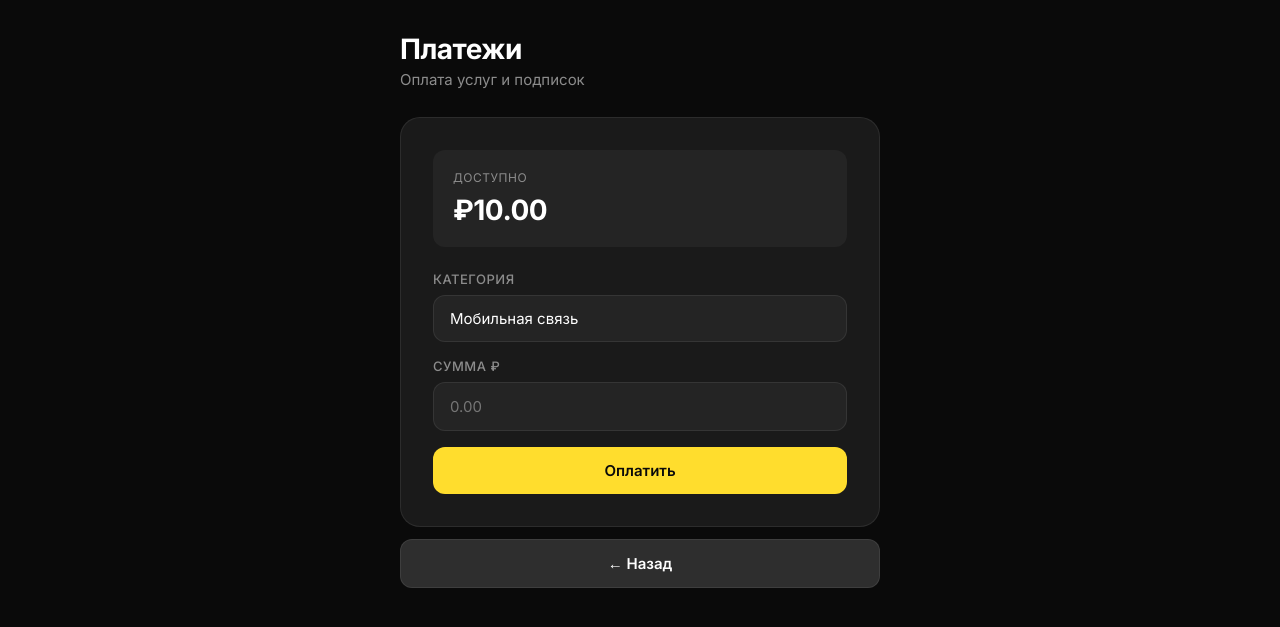
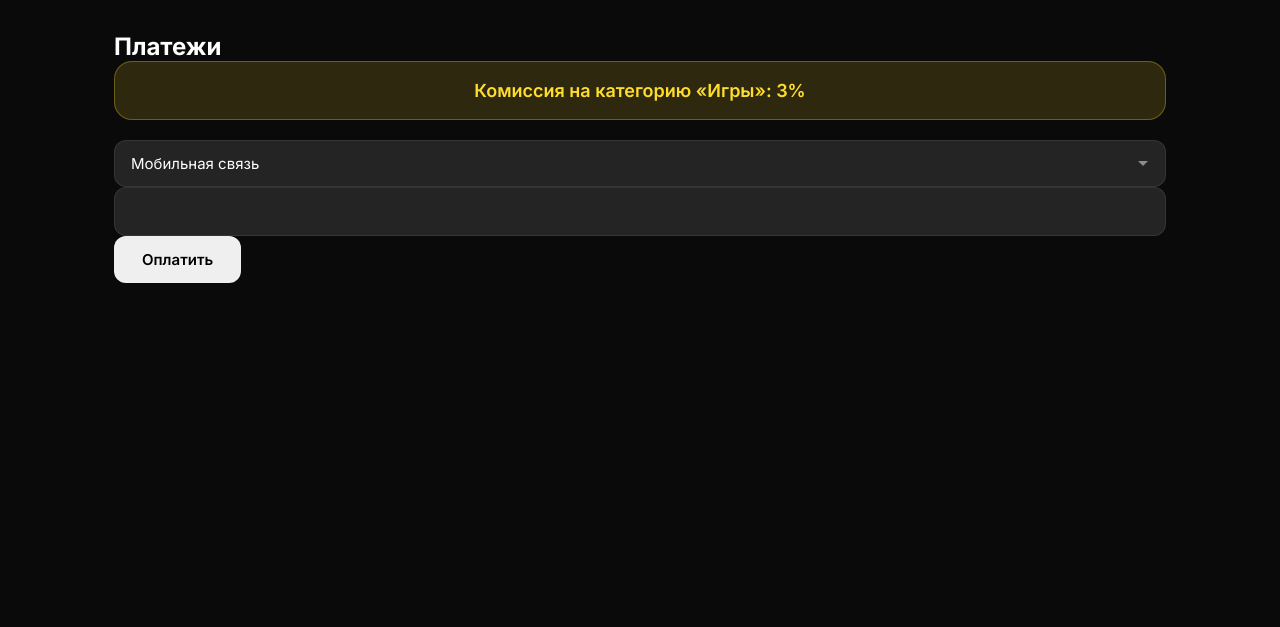
Before and after one commit to dimayzerk-ctrl/edubank6.1, a Flask app: page /payments in a window 1280 px wide. Shown: the part 64-691 px from the top of the page. Run offline with Flask 3, Linux system fonts and the light colour scheme; a user stored in the database is signed in; tables that the repository leaves empty hold one stand-in row (values such as "Sample post").

Commit message:
Update payments.html

```diff
--- a/templates/payments.html
+++ b/templates/payments.html
@@ -1,32 +1,28 @@
 {% extends "base.html" %}
+
 {% block content %}
-<div class="form-page">
-    <div class="page-header">
-        <h1>Платежи</h1>
-        <p>Оплата услуг и подписок</p>
+
+<div class="form-card">
+
+    <h2>Платежи</h2>
+
+    <div class="commission-warning">
+        Комиссия на категорию «Игры»:
+        {{ game_commission }}%
     </div>
-    <div class="card">
-        <div class="savings-stat" style="margin-bottom:24px;">
-            <div class="savings-stat-label">Доступно</div>
-            <div class="savings-stat-value">₽{{ "%.2f"|format(current_user.balance) }}</div>
-        </div>
-        <form method="POST">
-            {{ form.hidden_tag() }}
-            <div class="form-group">
-                <label class="form-label">Категория</label>
-                {{ form.category(class='form-input') }}
-            </div>
-            <div class="form-group">
-                <label class="form-label">Сумма ₽</label>
-                {{ form.amount(class='form-input', placeholder='0.00') }}
-            </div>
-            <div style="margin-top:8px;">
-                {{ form.submit(class='btn btn-primary btn-full') }}
-            </div>
-        </form>
-    </div>
-    <div style="margin-top:12px;">
-        <a href="/dashboard" class="btn btn-secondary btn-full">← Назад</a>
-    </div>
+
+    <form method="POST">
+
+        {{ form.hidden_tag() }}
+
+        {{ form.category(class="input-field") }}
+
+        {{ form.amount(class="input-field") }}
+
+        {{ form.submit(class="btn secondary full") }}
+
+    </form>
+
 </div>
+
 {% endblock %}
```
